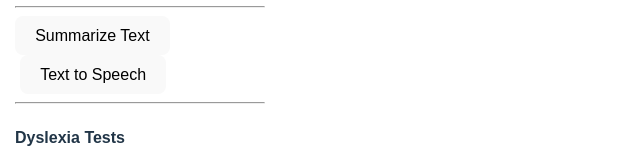
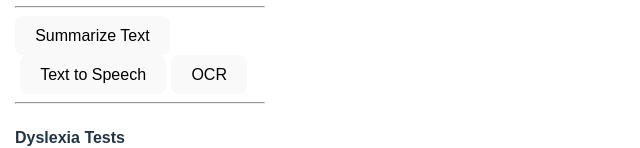
Before and after one commit to anujapandeyy/ReadAble, a React (Vite) app: page / in a window 1280 px wide. Shown: the part 594-742 px from the top of the page, without its empty margins (0-640 px from the left). Built offline with nearby package versions, Linux system fonts and the light colour scheme.

Commit message:
feat: add ocr

```diff
--- a/src/Popup.jsx
+++ b/src/Popup.jsx
@@ -134,7 +134,6 @@ const Popup = () => {
     });
   };
 
-
   if (screen === "summarization") {
     return <Summarization goBack={() => setScreen("main")} />;
   }
@@ -234,10 +233,17 @@ const Popup = () => {
       >
         Reset
       </button>
-      <button onClick={autoAdjustSettings} style={{ width: "100%", marginTop: "5px", backgroundColor: "#4CAF50", color: "white" }}>
+      <button
+        onClick={autoAdjustSettings}
+        style={{
+          width: "100%",
+          marginTop: "5px",
+          backgroundColor: "#4CAF50",
+          color: "white",
+        }}
+      >
         Auto Adjust
       </button>
-
 
       <hr />
 
@@ -247,6 +253,14 @@ const Popup = () => {
         style={{ marginLeft: "5px" }}
       >
         Text to Speech
+      </button>
+      <button
+        onClick={() =>
+          window.open("https://ocr-extraction.vercel.app/", "_blank")
+        }
+        style={{ marginLeft: "5px" }}
+      >
+        OCR
       </button>
 
       <hr />
@@ -299,7 +313,6 @@ const Popup = () => {
           ))}
         </Pie>
       </PieChart>
-
     </div>
   );
 };
```
Lines whose indentation alone changed are shown as unchanged.
